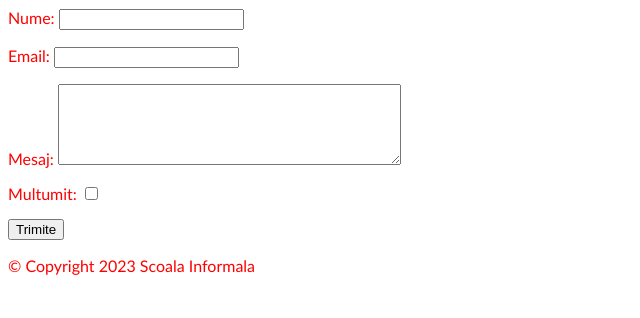
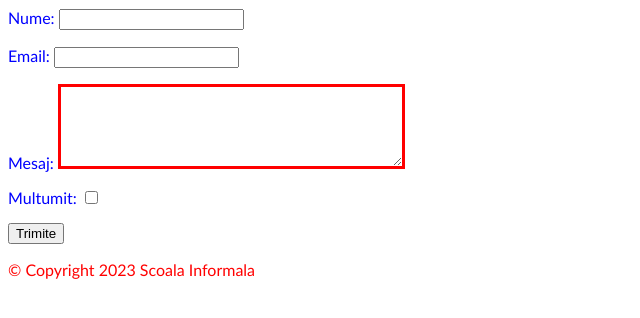
Before and after one commit to comandrei/django-docker-starter, a Django app: page /contact/ in a window 1280 px wide. Shown: the top 318 px of the page, without its empty margins (0-640 px from the left). Run offline with Django 4.2, Linux system fonts and the light colour scheme.

Commit message:
CSS class overrides

```diff
--- a/rocky/curs_manager/forms.py
+++ b/rocky/curs_manager/forms.py
@@ -4,7 +4,7 @@ from django.core.exceptions import ValidationError
 class ContactForm(forms.Form):
     nume = forms.CharField()
     email = forms.EmailField()
-    mesaj = forms.CharField(widget=forms.Textarea(attrs={"rows": "5", "class": "blue"}))
+    mesaj = forms.CharField(widget=forms.Textarea(attrs={"rows": "5", "class": "black"}))
     multumit = forms.BooleanField(required=False)
 
     def clean_email(self):
--- a/rocky/curs_manager/templates/contact.html
+++ b/rocky/curs_manager/templates/contact.html
@@ -1,6 +1,15 @@
 {% extends "base.html" %}
 {% block content %}
-<form method="POST" action="">
+<style>
+    #my_form {
+        color: blue;
+    }
+    .black {
+        color: black;
+        border: 3px solid red;
+    }
+</style>
+<form method="POST" action="" id="my_form">
     {% csrf_token %}
     {{ formular.as_p }}
     <input type="submit" value="Trimite">
```
